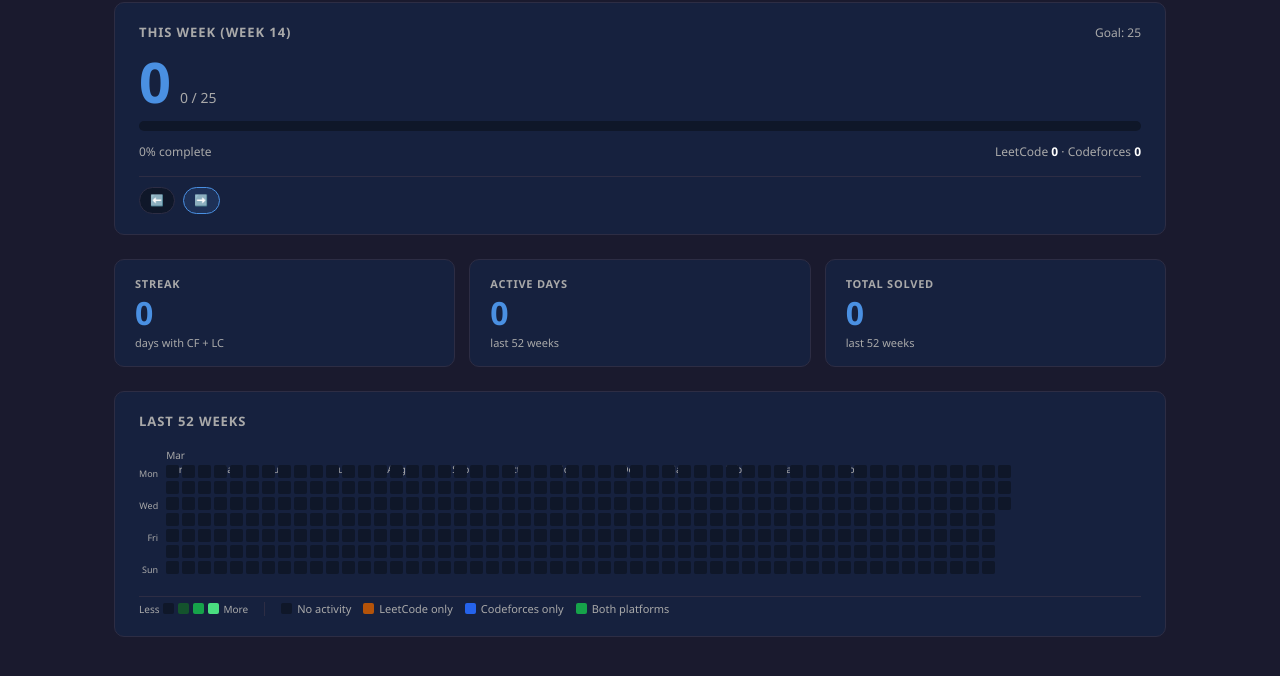
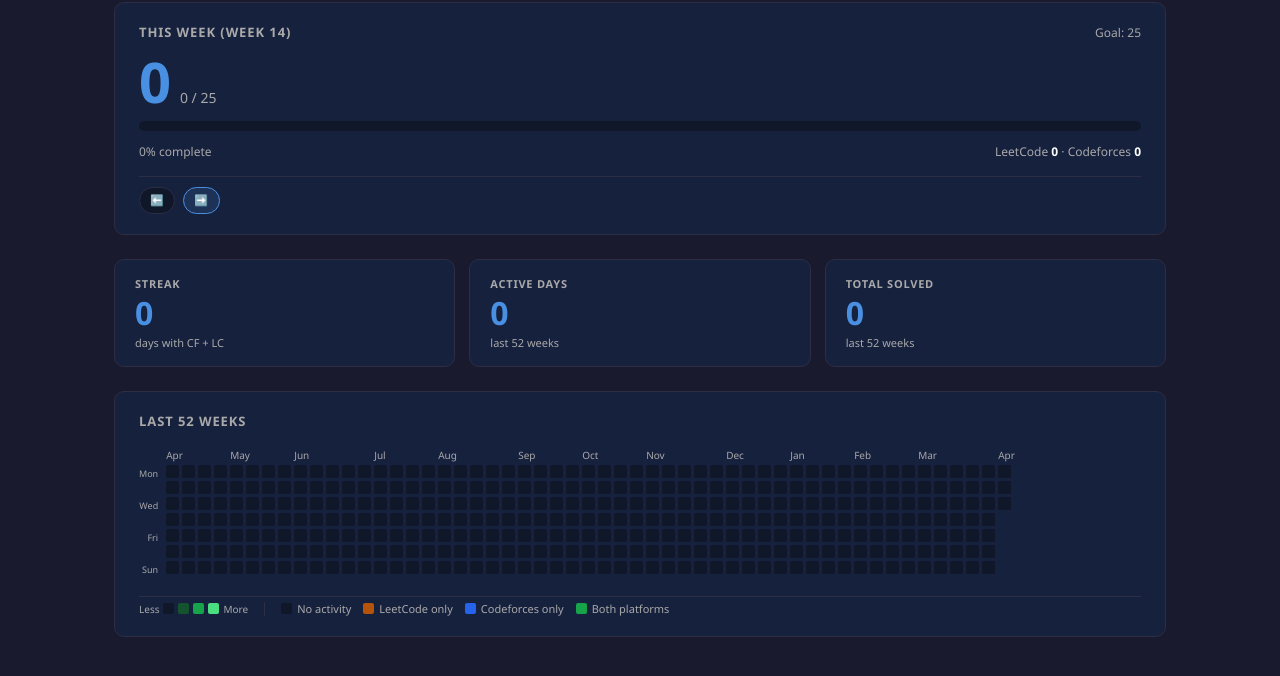
Before and after one commit to J0na555/CP-Lockin, a browser extension: page src/dashboard/dashboard.html in a window 1280 px wide. Shown: the part 80-756 px from the top of the page. Drawn offline with Linux system fonts and the light colour scheme.

Commit message:
Refactor dashboard layout and date handling for improved grid display and month label rendering

```diff
--- a/src/dashboard/dashboard.css
+++ b/src/dashboard/dashboard.css
@@ -282,9 +282,9 @@ body {
 /* ---- Month labels ---- */
 #heatmap-months {
   display: grid;
-  grid-template-rows: 16px;
+  height: 16px;
+  gap: var(--cell-gap);
   align-items: end;
-  height: 16px;
 }
 
 .month-label {
@@ -298,7 +298,9 @@ body {
 /* ---- Heatmap grid ---- */
 #heatmap-grid {
   display: grid;
+  grid-auto-flow: column;
   grid-template-rows: repeat(7, var(--cell-size));
+  grid-auto-columns: var(--cell-size);
   gap: var(--cell-gap);
 }
 
--- a/src/dashboard/dashboard.js
+++ b/src/dashboard/dashboard.js
@@ -84,18 +84,24 @@ function renderMonthLabels(heatmapRange) {
   const totalWeeks = getWeekIndex(dates[dates.length - 1], startKey) + 1;
   container.style.gridTemplateColumns = `repeat(${totalWeeks}, var(--cell-size))`;
 
-  let lastMonth = -1;
+
+  let lastLabelCol = -2;
   for (const dateKey of dates) {
-    const month = parseDateKey(dateKey).getMonth();
-    if (month !== lastMonth) {
-      const weekIdx = getWeekIndex(dateKey, startKey);
-      const span = document.createElement("span");
-      span.className = "month-label";
-      span.style.gridColumn = String(weekIdx + 1);
-      span.textContent = MONTH_NAMES[month];
-      container.appendChild(span);
-      lastMonth = month;
-    }
+    const date = parseDateKey(dateKey);
+    if (date.getDate() !== 1) continue;
+
+    const weekIdx = getWeekIndex(dateKey, startKey);
+
+    // Guard against two labels landing in adjacent columns (can happen when
+    // the 1st falls on Sunday and the next month's 1st is only ~4 weeks away).
+    if (weekIdx <= lastLabelCol + 1) continue;
+
+    const span = document.createElement("span");
+    span.className = "month-label";
+    span.style.gridColumn = String(weekIdx + 1);
+    span.textContent = MONTH_NAMES[date.getMonth()];
+    container.appendChild(span);
+    lastLabelCol = weekIdx;
   }
 }
 
--- a/src/dashboard/utils/dateUtils.js
+++ b/src/dashboard/utils/dateUtils.js
@@ -20,6 +20,16 @@ function parseDateKey(key) {
   return new Date(y, m - 1, d);
 }
 
+
+function getStartOfWeek(date) {
+  const d = new Date(date);
+  d.setHours(0, 0, 0, 0);
+  const dow = d.getDay(); // 0 = Sun, 1 = Mon, …, 6 = Sat
+  const diff = dow === 0 ? -6 : 1 - dow; // steps back to Monday
+  d.setDate(d.getDate() + diff);
+  return d;
+}
+
 /**
  * Returns the day-of-week index for grid row placement.
  * Monday = 0, Tuesday = 1, …, Sunday = 6
@@ -31,21 +41,17 @@ function getDayOfWeek(dateKey) {
   return (d.getDay() + 6) % 7;
 }
 
-/**
- * Returns the 0-based week index of a date relative to the heatmap start date.
- * @param {string} dateKey  "YYYY-MM-DD"
- * @param {string} startKey "YYYY-MM-DD"
- * @returns {number}
- */
+
 function getWeekIndex(dateKey, startKey) {
-  const date = parseDateKey(dateKey);
-  const start = parseDateKey(startKey);
-  const diffDays = Math.floor((date - start) / 86400000);
+  const [dy, dm, dd] = dateKey.split("-").map(Number);
+  const [sy, sm, sd] = startKey.split("-").map(Number);
+  // Build UTC midnight dates so subtraction is always a whole number of days.
+  const diffDays =
+    (Date.UTC(dy, dm - 1, dd) - Date.UTC(sy, sm - 1, sd)) / 86400000;
   return Math.floor(diffDays / 7);
 }
 
 /**
- *
  * @param {number} [weeks=52]
  * @returns {{ startKey: string, endKey: string, dates: string[] }}
  */
@@ -53,18 +59,16 @@ function getHeatmapRange(weeks = 52) {
   const today = new Date();
   today.setHours(0, 0, 0, 0);
 
-  // Monday of the current week
-  const currentDow = (today.getDay() + 6) % 7;
-  const currentMonday = new Date(today);
-  currentMonday.setDate(today.getDate() - currentDow);
-
-  // Monday `weeks` full weeks before the current week's Monday
-  const startDate = new Date(currentMonday);
-  startDate.setDate(currentMonday.getDate() - weeks * 7);
+  // Go back exactly `weeks × 7` days from today, then snap to the Monday of
+  // that week.  This guarantees that column 0 is always Mon–Sun and that
+  // getDayOfWeek row indices are always consistent with column positions —
+  // regardless of what day of the week today happens to be.
+  const rawStart = new Date(today);
+  rawStart.setDate(today.getDate() - weeks * 7);
+  const startDate = getStartOfWeek(rawStart);
 
   const dates = [];
   const cursor = new Date(startDate);
-
   while (cursor <= today) {
     dates.push(formatDateKey(cursor));
     cursor.setDate(cursor.getDate() + 1);
--- a/src/popup/popup.css
+++ b/src/popup/popup.css
@@ -6,7 +6,6 @@
 }
 
 :root {
-  /* Dark mode — sleek / easy on eyes */
   --color-bg: #1a1a2e;
   --color-surface: #16213e;
   --color-surface-2: #0f1729;
```
